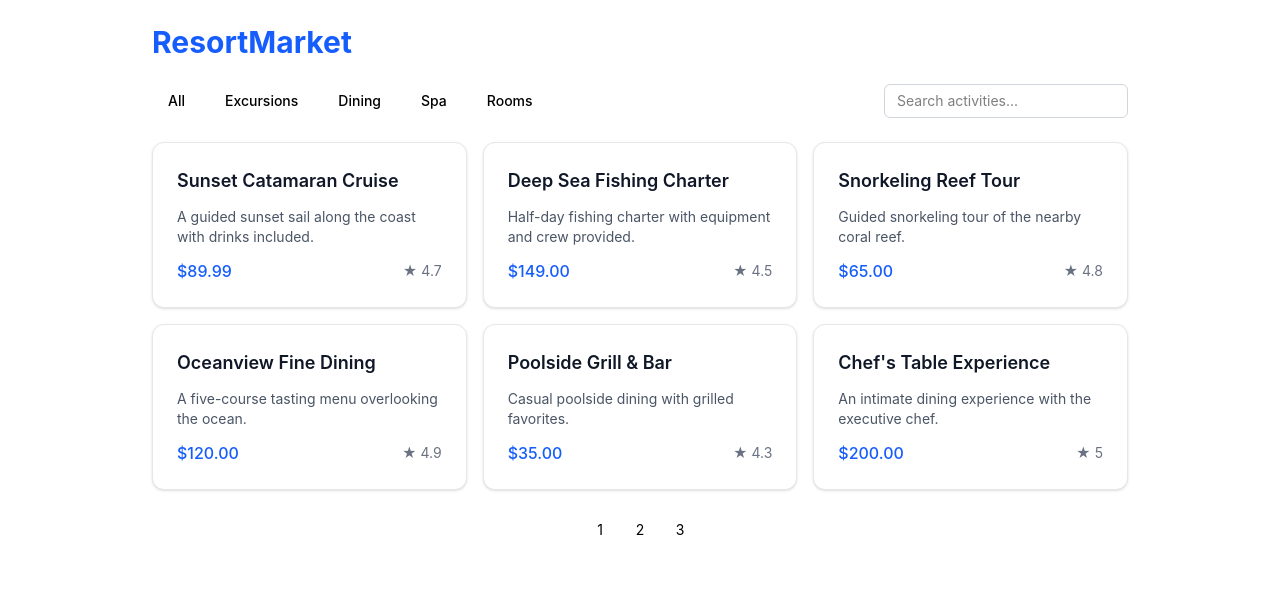
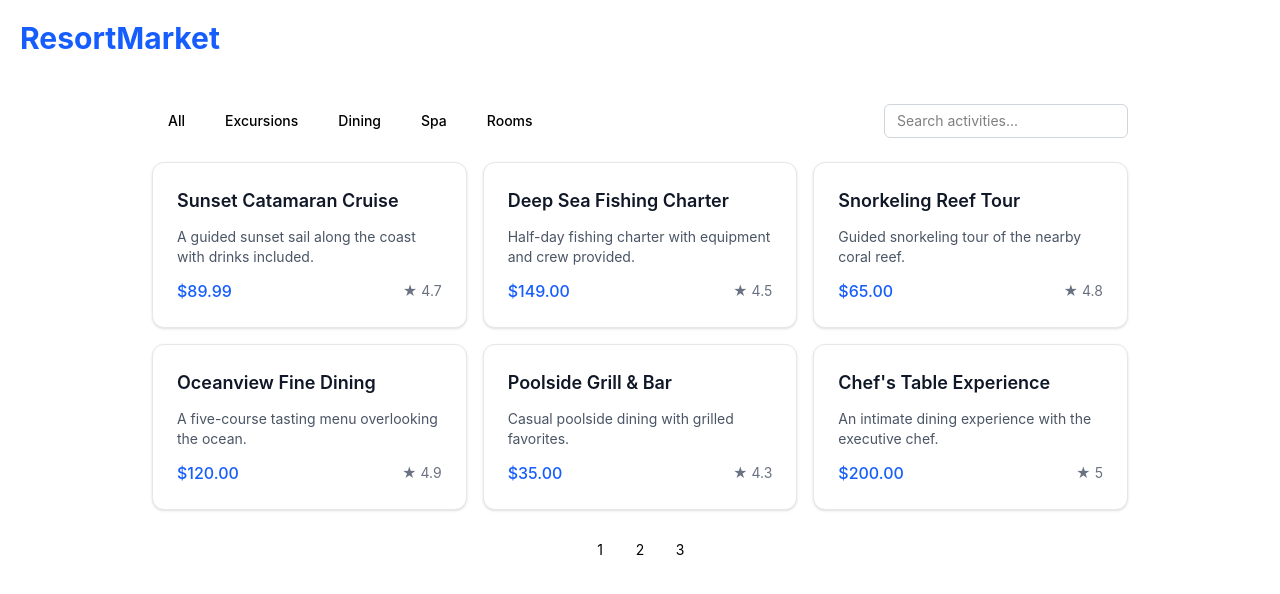
Before and after one commit to javivasv/resort-market, an Angular app: page /home in a window 1280 px wide. Shown: the top 594 px of the page. Built offline with nearby package versions, Linux system fonts and the light colour scheme.

Commit message:
feat: Add loader to loading activities. Add comments to files

```diff
--- a/src/app/app.html
+++ b/src/app/app.html
@@ -1 +1,4 @@
-<router-outlet></router-outlet>
+<div class="h-full w-full p-5">
+  <h1 class="mb-6 text-3xl font-bold text-blue-600">ResortMarket</h1>
+  <router-outlet></router-outlet>
+</div>
--- a/src/app/components/activity-card/activity-card.ts
+++ b/src/app/components/activity-card/activity-card.ts
@@ -8,5 +8,6 @@ import { Activity } from '../../../backend-mock/models/activity.model';
   styleUrl: './activity-card.scss',
 })
 export class ActivityCard {
+  // Inputs
   activity = input.required<Activity>();
 }
--- a/src/app/components/activity-categories/activity-categories.ts
+++ b/src/app/components/activity-categories/activity-categories.ts
@@ -13,10 +13,14 @@ export interface CategoryOption {
   styleUrl: './activity-categories.scss',
 })
 export class ActivityCategories {
+  // Inputs
   option = input.required<CategoryOption>();
   selected = input<boolean>(false);
+
+  // Outputs
   select = output<ActivityCategory | ''>();
 
+  // Methods
   onClick(): void {
     this.select.emit(this.option().value);
   }
--- a/src/app/views/home/home.html
+++ b/src/app/views/home/home.html
@@ -1,6 +1,4 @@
 <section class="mx-auto max-w-5xl p-6">
-  <h1 class="mb-6 text-3xl font-bold text-blue-600">ResortMarket</h1>
-
   <div class="mb-6 flex flex-wrap items-center gap-3">
     <div class="flex flex-wrap gap-2">
       @for (option of categories; track option.value) {
@@ -21,7 +19,11 @@
     />
   </div>
 
-  @if (result(); as res) {
+  @if (loading()) {
+    <div class="flex justify-center py-12" role="status" aria-label="Loading activities">
+      <div class="h-8 w-8 animate-spin rounded-full border-2 border-gray-300 border-t-blue-600"></div>
+    </div>
+  } @else if (result(); as res) {
     @if (res.items.length === 0) {
       <p class="text-gray-500">No activities match your filters.</p>
     } @else {
@@ -48,7 +50,5 @@
         </div>
       }
     }
-  } @else {
-    <p class="text-gray-500">Loading activities...</p>
   }
 </section>
--- a/src/app/views/home/home.ts
+++ b/src/app/views/home/home.ts
@@ -1,6 +1,6 @@
 import { Component, computed, inject, signal } from '@angular/core';
 import { toObservable, toSignal } from '@angular/core/rxjs-interop';
-import { combineLatest, debounceTime, distinctUntilChanged, switchMap } from 'rxjs';
+import { combineLatest, debounceTime, distinctUntilChanged, switchMap, tap } from 'rxjs';
 import { ActivityService } from '../../services/activity.service';
 import { ActivityCategory } from '../../../backend-mock/models/activity.model';
 import { ActivityCard } from '../../components/activity-card/activity-card';
@@ -24,28 +24,44 @@ const CATEGORIES: CategoryOption[] = [
   styleUrl: './home.scss',
 })
 export class Home {
+  // Injected properties
   private readonly activityService = inject(ActivityService);
 
+  // Constants
   protected readonly categories = CATEGORIES;
+
+  // Signals
   protected readonly category = signal<ActivityCategory | ''>('');
   protected readonly search = signal('');
   protected readonly page = signal(1);
+  private readonly loadingState = signal(false);
 
+  // Observables
   private readonly category$ = toObservable(this.category);
   private readonly search$ = toObservable(this.search).pipe(debounceTime(300), distinctUntilChanged());
   private readonly page$ = toObservable(this.page);
 
   protected readonly result = toSignal(
     combineLatest([this.category$, this.search$, this.page$]).pipe(
-      switchMap(([category, search, page]) => this.activityService.getActivities({ category, search, page }))
+      tap(() => this.loadingState.set(true)),
+      switchMap(([category, search, page]) =>
+        this.activityService
+          .getActivities({ category, search, page })
+          .pipe(tap(() => this.loadingState.set(false)))
+      )
     ),
     { initialValue: undefined }
   );
 
+  // Readonly
+  protected readonly loading = this.loadingState.asReadonly();
+
+  // Computed properties
   protected readonly pages = computed(() =>
     Array.from({ length: this.result()?.meta.totalPages ?? 0 }, (_, i) => i + 1)
   );
 
+  // Methods
   protected setCategory(category: ActivityCategory | ''): void {
     this.category.set(category);
     this.page.set(1);
```
